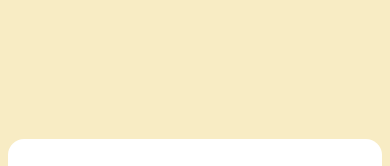
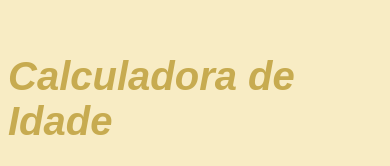
Before and after one commit to HelenCristina19/Qr_calculadora_de_idade, a plain HTML site: page index.html in a window 390 px wide. Shown: the part 110-276 px from the top of the page. Drawn offline with Linux system fonts and the light colour scheme.

Commit message:
retoques

```diff
--- a/css/style.css
+++ b/css/style.css
@@ -1,3 +1,4 @@
+/* Configurações iniciais padrão*/
 
 * {
   margin: 0;
@@ -22,6 +23,15 @@
   font-family: "Poppins", sans-serif;
 }
 
+.main_title {  /*titulo principal*/
+  justify-content: center;
+  display: flex;
+  font-size: 40px;
+  font-style: italic;
+  color: rgb(199, 171, 80);
+}
+
+/*definindo cores, mensagens, dados pessoais de idade, etc */
 html,
 body {
   min-height: 100vh;
@@ -142,7 +152,6 @@ button {
   right: 0;
   bottom: 0;
   transform: translate(0, 50%);
-
   width: 52px;
   height: 52px;
   padding: 12px;
@@ -199,9 +208,15 @@ button > img {
   color: hsl(228, 45%, 44%);
 }
 
-@media (max-width: 430px) {
+@media (max-width: 330px) {
   button {
     right: 50%;
     transform: translate(50%, 50%);
   }
 }
+
+@media screen and (max-width: 480px) {
+  .text {
+    font-size: 16px;
+  }
+}
--- a/index.html
+++ b/index.html
@@ -10,6 +10,8 @@
 </head>
 
 <body>
+
+  <h1 class="main_title">Calculadora de Idade</h1>
 
   <main>
     <form action="#" class="form" id="form">
```
